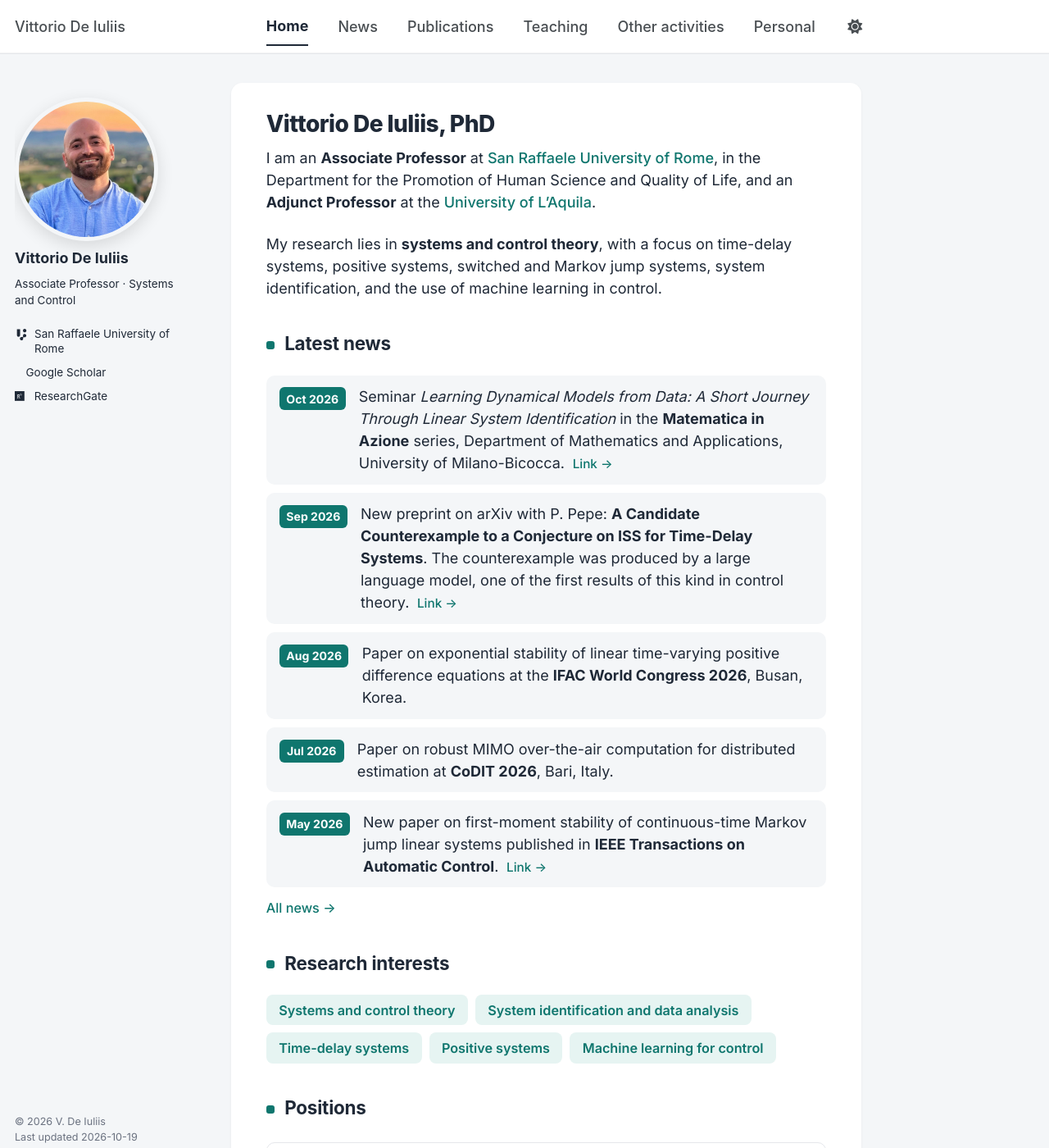
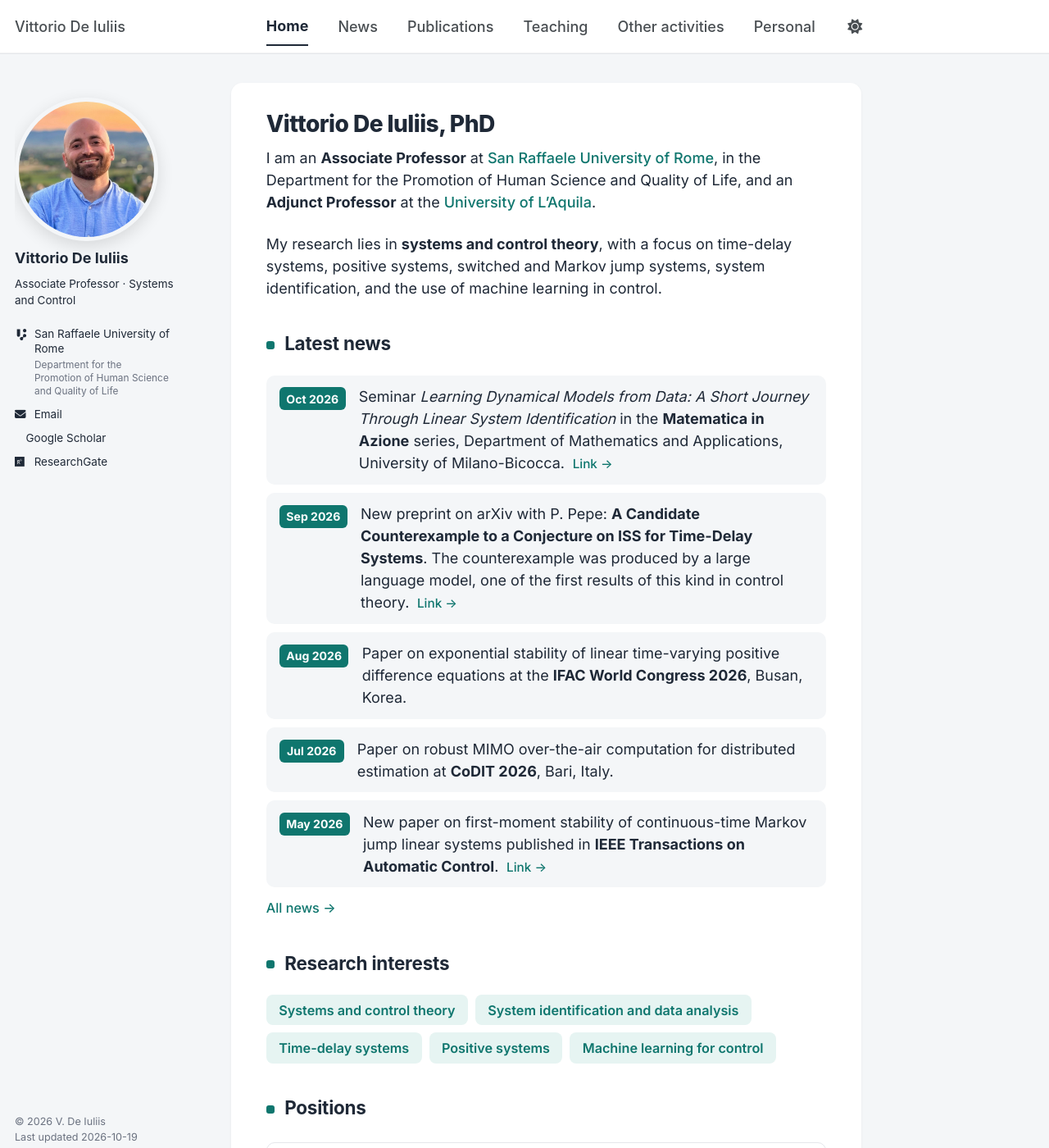
Before and after one commit to vdeiuliis/vdeiuliis.github.io, a Jekyll site: the page built from _pages/about.md, in a window 1280 px wide and 1400 px high. Shown: the whole window at 82% size. Built offline with Jekyll 4.4.1, drawn with Linux system fonts in a browser that asks for light colours; a style sheet for code colours, icons or effects is not loaded.

Commit message:
Sidebar: department and email

```diff
--- a/_config.yml
+++ b/_config.yml
@@ -29,10 +29,11 @@ author:
   bio              : "Associate Professor · Systems and Control"
   location         : # e.g. "Rome, Italy"
   employer         : "San Raffaele University of Rome"
+  department       : "Department for the Promotion of Human Science and Quality of Life"
   employer_url     : "https://www.uniroma5.it/"
   employer_logo    : "icons/uniroma5.svg"   # SVG in _includes/icons/
   uri              : # URL
-  email            : # e.g. "name@uniroma5.it" (left blank to avoid spam; the address is shown obfuscated on the About page)
+  email            : "vittorio.deiuliis@uniroma5.it"
 
   # Academic websites
   academia         : # URL
--- a/_includes/author-profile.html
+++ b/_includes/author-profile.html
@@ -28,7 +28,7 @@
         <li class="author__desktop"><span class="author__item"><i class="fas fa-fw fa-location-dot icon-pad-right" aria-hidden="true"></i><span>{{ author.location }}</span></span></li>
       {% endif %}
       {% if author.employer %}
-        <li class="author__desktop">{% if author.employer_url %}<a class="author__item" href="{{ author.employer_url }}">{% else %}<span class="author__item">{% endif %}{% if author.employer_logo %}{% include {{ author.employer_logo }} %}{% else %}<i class="fas fa-fw fa-building-columns icon-pad-right" aria-hidden="true"></i>{% endif %}<span>{{ author.employer }}</span>{% if author.employer_url %}</a>{% else %}</span>{% endif %}</li>
+        <li class="author__desktop">{% if author.employer_url %}<a class="author__item" href="{{ author.employer_url }}">{% else %}<span class="author__item">{% endif %}{% if author.employer_logo %}{% include {{ author.employer_logo }} %}{% else %}<i class="fas fa-fw fa-building-columns icon-pad-right" aria-hidden="true"></i>{% endif %}<span>{{ author.employer }}{% if author.department %}<small class="author__dept">{{ author.department }}</small>{% endif %}</span>{% if author.employer_url %}</a>{% else %}</span>{% endif %}</li>
       {% endif %}
       {% if author.uri %}
         <li><a href="{{ author.uri }}"><i class="fas fa-fw fa-link icon-pad-right" aria-hidden="true"></i>{{ site.data.ui-text[site.locale].website_label | default: "Website" }}</a></li>
--- a/_sass/_custom-modern.scss
+++ b/_sass/_custom-modern.scss
@@ -226,3 +226,12 @@ html[data-theme="dark"] .news-date { color: #0f1419; }
 @media (max-width: 1023.98px) {
   .page__footer { position: static; background: transparent; border-top: none; }
 }
+
+/* Department under the university name in the sidebar */
+.author__dept {
+  display: block;
+  margin-top: .2em;
+  font-size: .88em;
+  line-height: 1.35;
+  color: var(--c-muted);
+}
```
